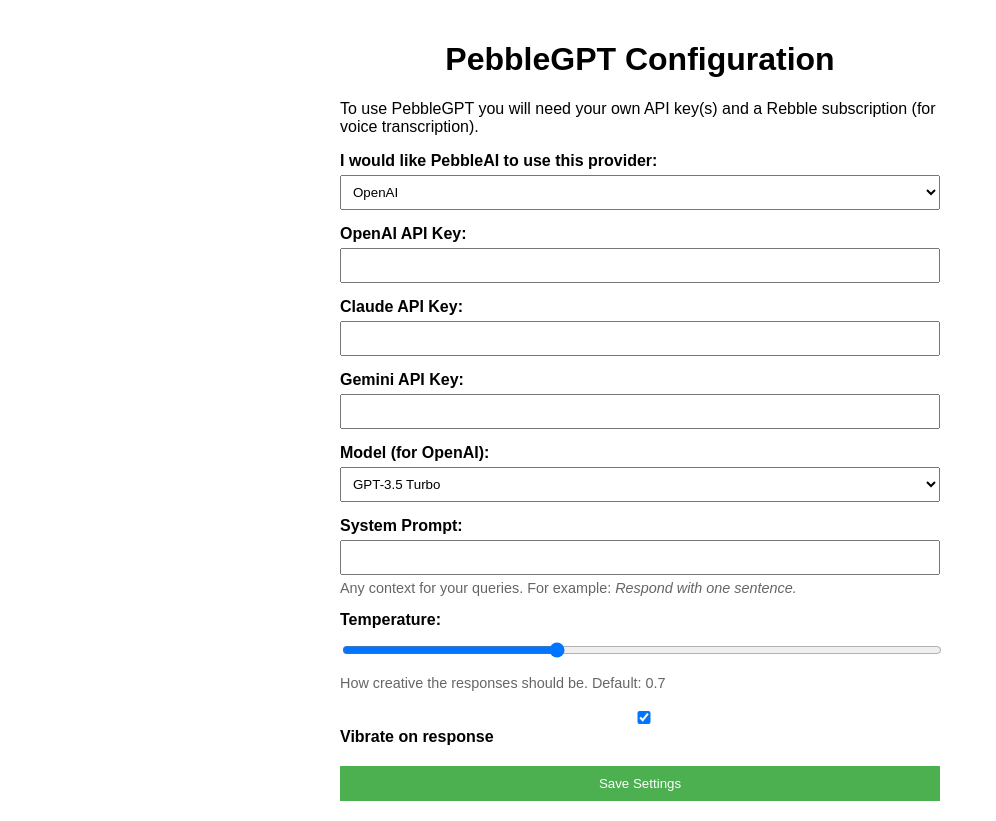
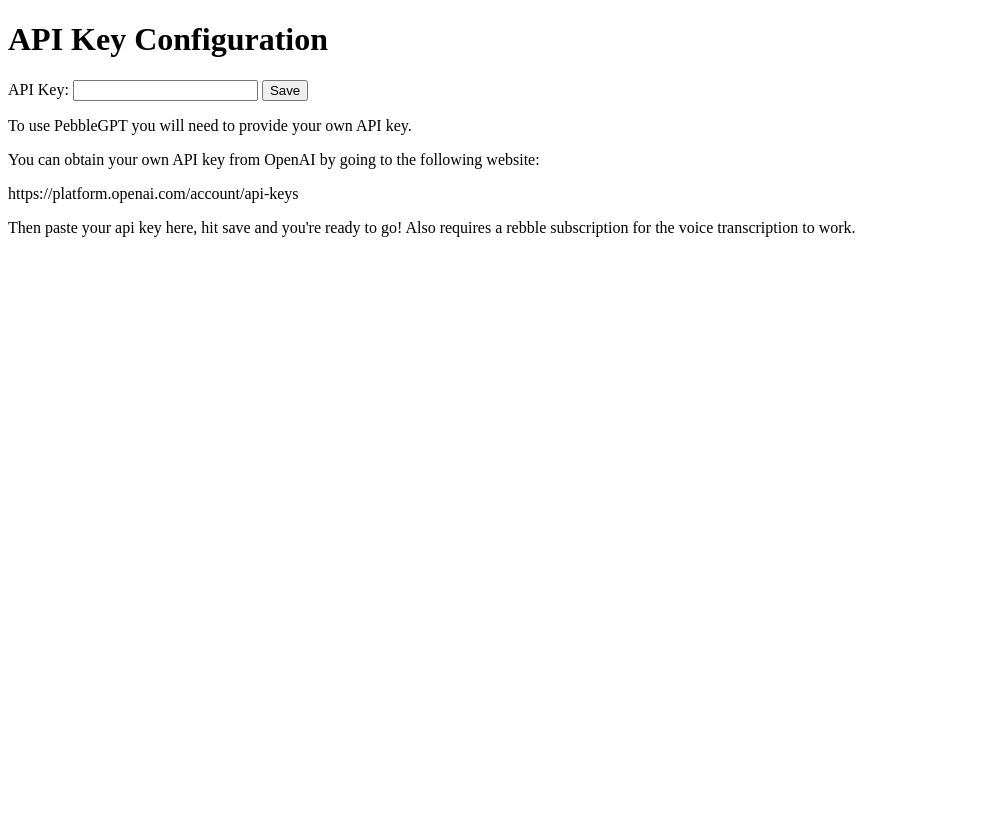
Before and after one commit to huntboom/pebble-config, a plain HTML site: page index.html in a window 1280 px wide. Shown: the whole page, without its empty margins (0-996 px from the left). After the commit the page ends 800 px from the top, so only its background shows below. Drawn offline with Linux system fonts and the light colour scheme.

Commit message:
temporary fix for iOS

```diff
--- a/index.html
+++ b/index.html
@@ -1,103 +1,29 @@
 <!DOCTYPE html>
 <html>
   <head>
-    <title>PebbleGPT Configuration</title>
-    <meta charset="UTF-8">
-    <meta name="viewport" content="width=device-width, initial-scale=1.0">
-    <style>
-        body { font-family: sans-serif; padding: 20px; max-width: 600px; margin: 0 auto; }
-        h1 { text-align: center; }
-        label { display: block; margin-top: 15px; font-weight: bold; }
-        input, select { width: 100%; padding: 8px; margin-top: 5px; box-sizing: border-box; }
-        button { display: block; width: 100%; padding: 10px; margin-top: 20px; background-color: #4CAF50; color: white; border: none; cursor: pointer; }
-        .description { font-size: 0.9em; color: #666; margin-top: 5px; }
-        .api-key-section { margin-top: 15px; }
-    </style>
+    <title>Example Configuration</title>
   </head>
   <body>
-    <h1>PebbleGPT Configuration</h1>
-
-    <p>To use PebbleGPT you will need your own API key(s) and a Rebble subscription (for voice transcription).</p>
-
-    <form id="config-form">
-        <label for="apiProvider">I would like PebbleAI to use this provider:</label>
-        <select id="apiProvider" name="apiProvider">
-            <option value="openai">OpenAI</option>
-            <option value="claude">Claude</option>
-            <option value="gemini">Gemini</option>
-        </select>
-
-        <div class="api-key-section">
-            <label for="openaiApiKey">OpenAI API Key:</label>
-            <input type="text" id="openaiApiKey" name="openaiApiKey">
-        </div>
-
-        <div class="api-key-section">
-            <label for="claudeApiKey">Claude API Key:</label>
-            <input type="text" id="claudeApiKey" name="claudeApiKey">
-        </div>
-
-        <div class="api-key-section">
-            <label for="geminiApiKey">Gemini API Key:</label>
-            <input type="text" id="geminiApiKey" name="geminiApiKey">
-        </div>
-
-        <label for="model">Model (for OpenAI):</label>
-        <select id="model" name="model">
-            <option value="gpt-3.5-turbo">GPT-3.5 Turbo</option>
-            <option value="gpt-4">GPT-4</option>
-        </select>
-
-        <label for="systemPrompt">System Prompt:</label>
-        <input type="text" id="systemPrompt" name="systemPrompt">
-        <p class="description">Any context for your queries. For example: <em>Respond with one sentence.</em></p>
-
-        <label for="temperature">Temperature:</label>
-        <input type="range" id="temperature" name="temperature" min="0" max="2" step="0.1" value="0.7">
-        <p class="description">How creative the responses should be. Default: 0.7</p>
-
-        <label for="vibrate">
-            <input type="checkbox" id="vibrate" name="vibrate" checked>
-            Vibrate on response
-        </label>
-
-        <button type="submit">Save Settings</button>
+    <h1>API Key Configuration</h1>
+    <form>
+      <label for="api_key">API Key:</label>
+      <input type="text" id="api_key" name="api_key">
+      <button type="button" id="submit">Save</button>
     </form>
-
+    <p>To use PebbleGPT you will need to provide your own API key.</p>
+    <p>You can obtain your own API key from OpenAI by going to the following website:</p>
+    <p>https://platform.openai.com/account/api-keys</p>
+    <p>Then paste your api key here, hit save and you're ready to go! Also requires a rebble subscription for the
+    voice transcription to work.</p>
     <script>
-        function saveOptions() {
-            var options = {
-                apiProvider: document.getElementById('apiProvider').value,
-                openaiApiKey: document.getElementById('openaiApiKey').value,
-                claudeApiKey: document.getElementById('claudeApiKey').value,
-                geminiApiKey: document.getElementById('geminiApiKey').value,
-                model: document.getElementById('model').value,
-                systemPrompt: document.getElementById('systemPrompt').value,
-                temperature: parseFloat(document.getElementById('temperature').value),
-                vibrate: document.getElementById('vibrate').checked
+      document.getElementById('submit').addEventListener('click', function() {
+        var apiKey = document.getElementById('api_key').value;
+        var returnData = {
+          'apiKey': apiKey
         };
-            return options;
-        }
-
-        function loadOptions() {
-            var options = JSON.parse(decodeURIComponent(location.search.substring(1).split('options=')[1] || '{}'));
-            document.getElementById('apiProvider').value = options.apiProvider || 'openai';
-            document.getElementById('openaiApiKey').value = options.openaiApiKey || '';
-            document.getElementById('claudeApiKey').value = options.claudeApiKey || '';
-            document.getElementById('geminiApiKey').value = options.geminiApiKey || '';
-            document.getElementById('model').value = options.model || 'gpt-3.5-turbo';
-            document.getElementById('systemPrompt').value = options.systemPrompt || '';
-            document.getElementById('temperature').value = options.temperature || 0.7;
-            document.getElementById('vibrate').checked = options.vibrate !== false;
-        }
-
-        document.getElementById('config-form').addEventListener('submit', function(e) {
-            e.preventDefault();
-            var options = saveOptions();
-            document.location = 'pebblejs://close#' + encodeURIComponent(JSON.stringify(options));
+        localStorage.setItem('config', JSON.stringify(returnData));
+        document.location = 'pebblejs://close#' + encodeURIComponent(JSON.stringify(returnData));
       });
-
-        loadOptions();
     </script>
   </body>
 </html>
```
Lines whose indentation alone changed are shown as unchanged.
